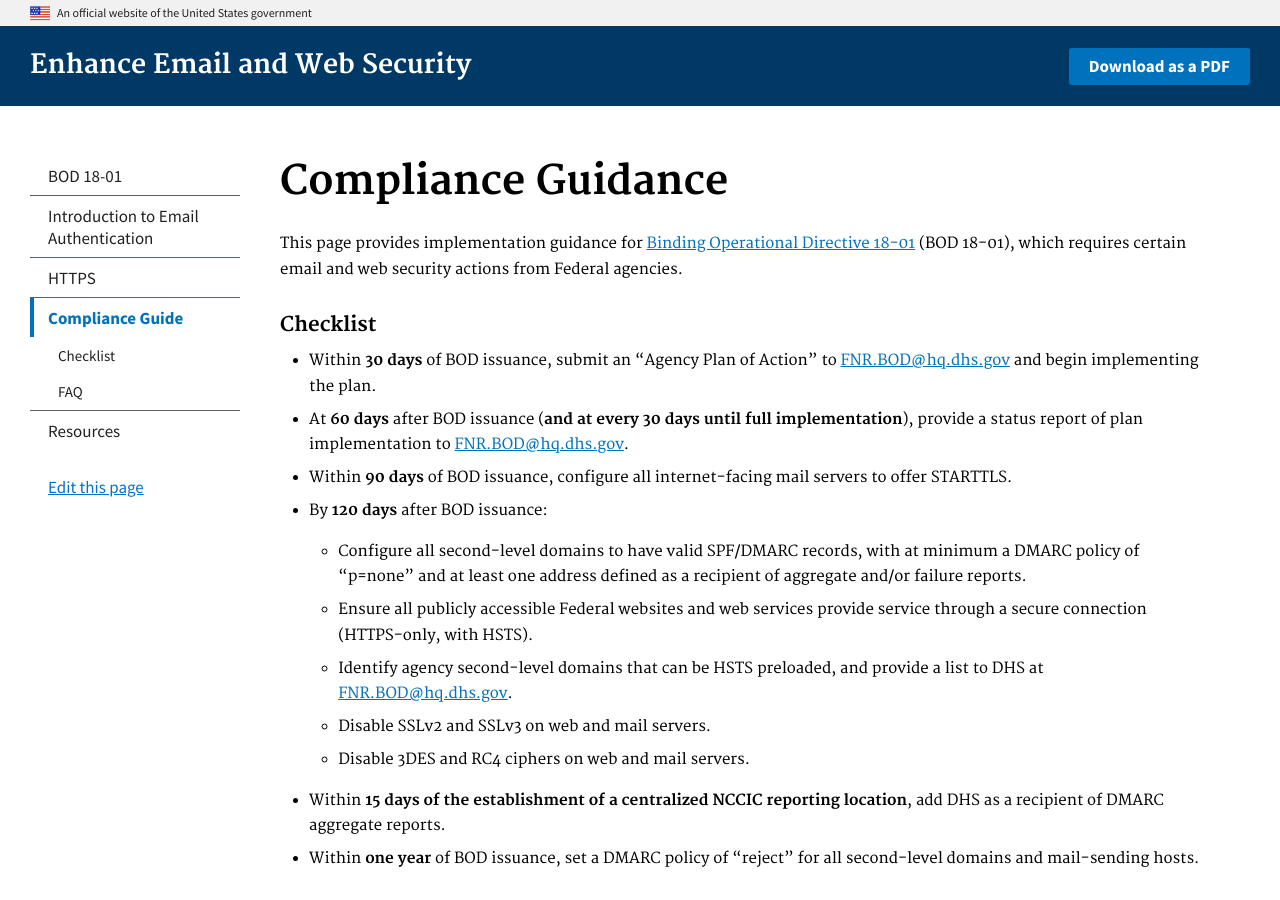
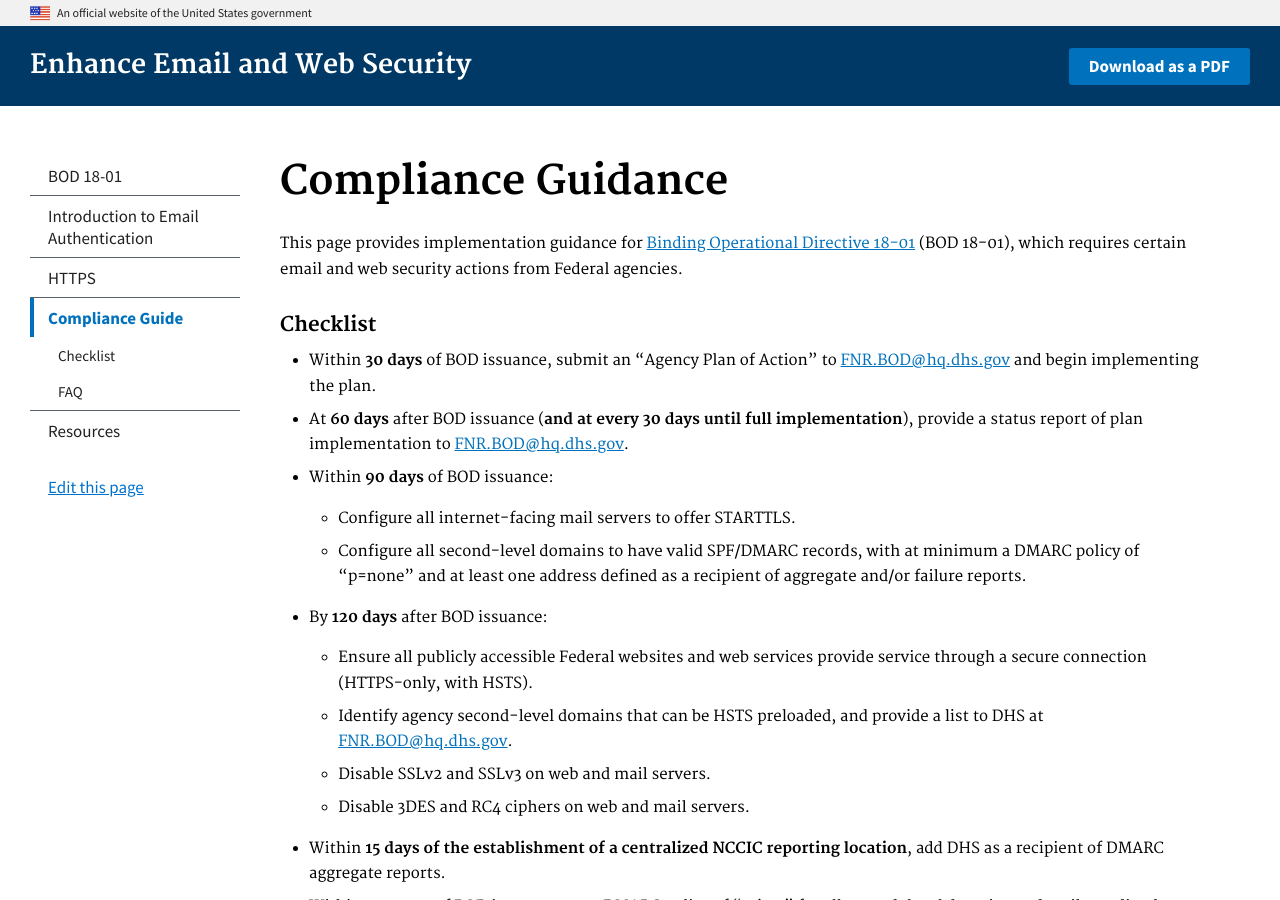
Before and after one commit to cisagov/cyber.dhs.gov, a Jekyll site: the page built from pages/guide.md, in a window 1280 px wide and 900 px high. Built offline with Jekyll 4.4.1, drawn with Linux system fonts in a browser that asks for light colours.

```diff
--- a/pages/guide.md
+++ b/pages/guide.md
@@ -15,9 +15,10 @@ This page provides implementation guidance for [Binding Operational Directive 18
 
 * Within **30 days** of BOD issuance, submit an "Agency Plan of Action" to <FNR.BOD@hq.dhs.gov> and begin implementing the plan.
 * At **60 days** after BOD issuance (**and at every 30 days until full implementation**), provide a status report of plan implementation to <FNR.BOD@hq.dhs.gov>.
-* Within **90 days** of BOD issuance, configure all internet-facing mail servers to offer STARTTLS.
+* Within **90 days** of BOD issuance:
+  * Configure all internet-facing mail servers to offer STARTTLS.
+  * Configure all second-level domains to have valid SPF/DMARC records, with at minimum a DMARC policy of "p=none" and at least one address defined as a recipient of aggregate and/or failure reports.
 * By **120 days** after BOD issuance:
-  * Configure all second-level domains to have valid SPF/DMARC records, with at minimum a DMARC policy of "p=none" and at least one address defined as a recipient of aggregate and/or failure reports.
   * Ensure all publicly accessible Federal websites and web services provide service through a secure connection (HTTPS-only, with HSTS).
   * Identify agency second-level domains that can be HSTS preloaded, and provide a list to DHS at <FNR.BOD@hq.dhs.gov>.
   * Disable SSLv2 and SSLv3 on web and mail servers.
```
